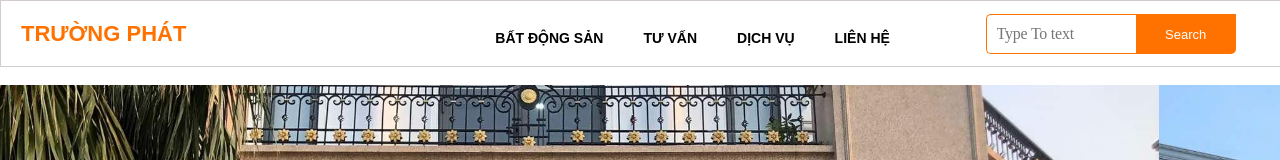
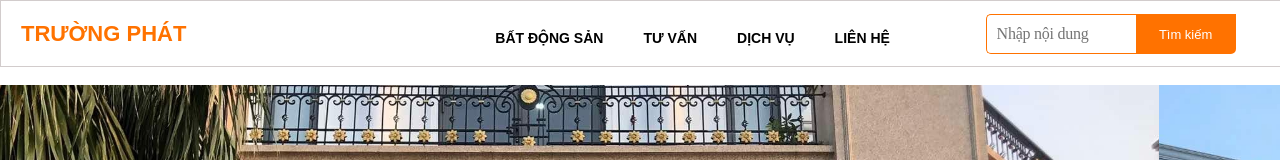
Before and after one commit to phuctranj12/BDSweb, a React (Create React App) app: page / in a window 1280 px wide. Shown: the top 160 px of the page. Built offline with nearby package versions, Linux system fonts and the light colour scheme.

Commit message:
Update header.js

```diff
--- a/src/components/header/header.js
+++ b/src/components/header/header.js
@@ -21,8 +21,8 @@ function Header() {
             </div>
 
             <div className="search">
-                <input className="srch" type="search" placeholder="Type To text" />
-                <button className="btn">Search</button>
+                <input className="srch" type="search" placeholder="Nhập nội dung" />
+                <button className="btn">Tìm kiếm</button>
             </div>
         </div>
     );
```
